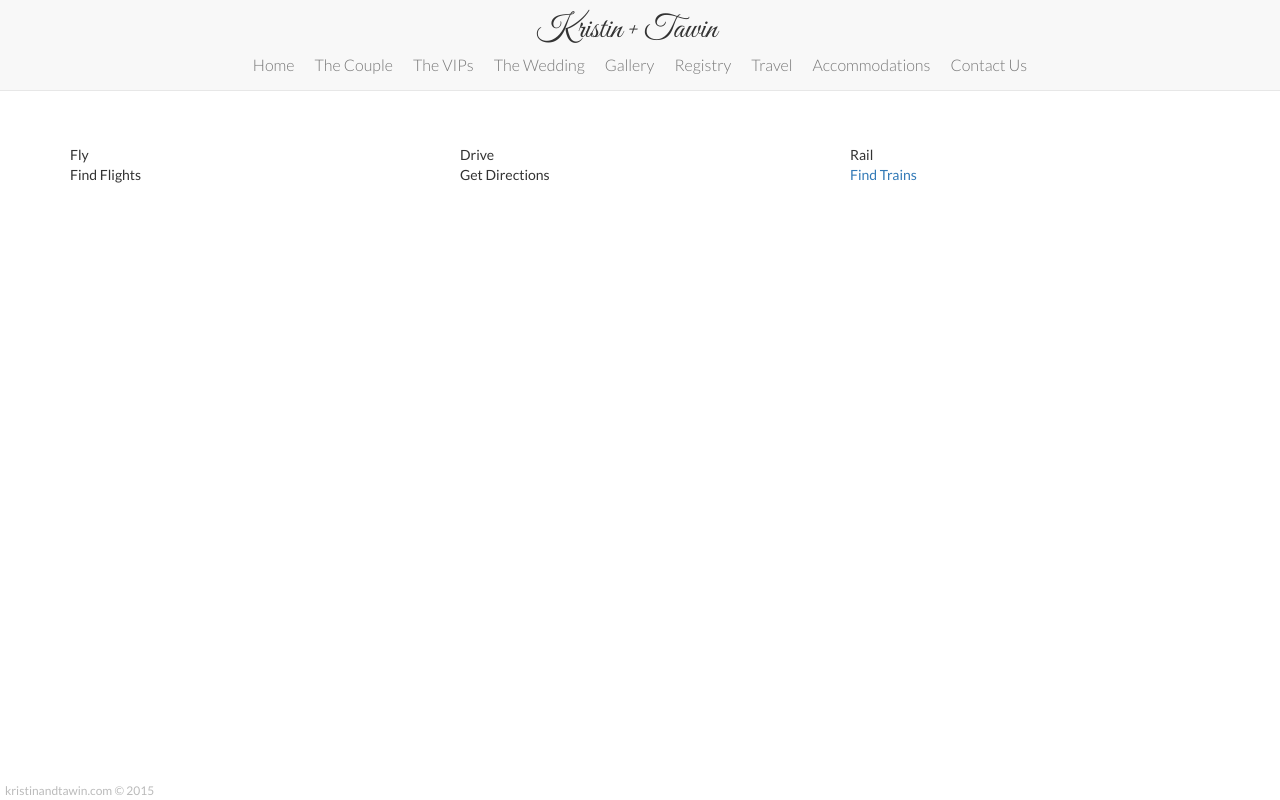
After one commit to tkiethanom/myweddingwebsite, a CakePHP app: the page made by app/View/Pages/travel.ctp in a window 1280 px wide. The commit adds this page. Run offline with PHP 8.4 and a stand-in for CakePHP, Linux system fonts and the light colour scheme; the template is opened without the code that fills it, so the values that code supplies are empty; some libraries are stand-ins or nearby versions; some web fonts are replaced.

Commit message:
Almost done with travel page

```diff
--- a/app/Config/routes.php
+++ b/app/Config/routes.php
@@ -28,6 +28,7 @@
 /**
  * ...and connect the rest of 'Pages' controller's URLs.
  */
+	Router::connect('/travel', array('controller' => 'pages', 'action' => 'display', 'travel'));
 	Router::connect('/accommodations', array('controller' => 'pages', 'action' => 'display', 'accommodations'));
 	Router::connect('/pages/*', array('controller' => 'pages', 'action' => 'display'));
 
--- a/app/View/Elements/navbar.ctp
+++ b/app/View/Elements/navbar.ctp
@@ -28,7 +28,7 @@ if(!empty($this->params['pass'][0]) && $this->params['controller'] == 'pages'){
 				<li class="<?php echo ($curr_page == 'thewedding')? 'active' : '' ?>"><a href="#">The Wedding</a></li>
 				<li class="<?php echo ($curr_page == 'gallery')? 'active' : '' ?>"><a href="#">Gallery</a></li>
 				<li class="<?php echo ($curr_page == 'registry')? 'active' : '' ?>"><a href="#">Registry</a></li>
-				<li class="<?php echo ($curr_page == 'travel')? 'active' : '' ?>"><a href="#">Travel</a></li>
+				<li class="<?php echo ($curr_page == 'travel')? 'active' : '' ?>"><a href="/travel">Travel</a></li>
 				<li class="<?php echo ($curr_page == 'accommodations')? 'active' : '' ?>"><a href="/accommodations">Accommodations</a></li>
 				<li class="<?php echo ($curr_page == 'contactus')? 'active' : '' ?>"><a href="#">Contact Us</a></li>
 			</ul>
--- a/app/View/Layouts/default.ctp
+++ b/app/View/Layouts/default.ctp
@@ -34,7 +34,8 @@ $cakeVersion = __d('cake_dev', 'CakePHP %s', Configure::version())
 		echo $this->Html->script('bootstrap.min');
 		echo $this->Html->script('jquery.throttledresize');
 		echo $this->Html->script('imagesloaded.min');
-		echo $this->Html->script('navbar');
+		echo $this->Html->script('app/app');
+		echo $this->Html->script('app/navbar');
 		echo $this->Html->css('app/styles');
 		echo $this->Html->css('app/navbar');
 		echo $this->Html->css('app/footer');
@@ -44,7 +45,7 @@ $cakeVersion = __d('cake_dev', 'CakePHP %s', Configure::version())
 		echo $this->fetch('css');
 		echo $this->fetch('script');
 	?>
-	<link href='http://fonts.googleapis.com/css?family=Lato:300,400,700,300italic,400italic,700italic|Great+Vibes|Lora:400,700,400italic,700italic' rel='stylesheet' type='text/css'>
+	<link href='http://fonts.googleapis.com/css?family=Lato:300,400,700,900,300italic,400italic,700italic,900italic|Great+Vibes|Lora:400,700,400italic,700italic' rel='stylesheet' type='text/css'>
 	<link rel="icon" type="image/png" href="/favicon.png">
 </head>
 <body>
--- /dev/null
+++ b/app/View/Pages/travel.ctp
@@ -0,0 +1,36 @@
+<div class="travel-container container">
+	<div class="row">
+		<div class="col-sm-4 travel-col">
+			<i class="fa fa-plane"></i>
+			<div class="travel-title">Fly</div>
+
+			<div class="travel-link" data-toggle="collapse" data-target="#flight-links">Find Flights</div>
+			<div id="flight-links" class="collapse-info collapse">
+				<div class="info-container">
+					<p><a href="#" target="_blank"><b>(LAX)</b><br/>Los Angeles, CA</a></p>
+					<p><a href="#" target="_blank"><b>(SNA)</b><br/> John Wayne - Santa Ana, CA</a></p>
+				</div>
+			</div>
+
+		</div>
+		<div class="col-sm-4 travel-col">
+			<i class="fa fa-car"></i>
+			<div class="travel-title">Drive</div>
+			<div class="travel-link" data-toggle="collapse" data-target="#drive-links">Get Directions</div>
+			<div id="drive-links" class="collapse-info collapse">
+				<div class="info-container">
+					<p><a href="https://www.google.com/maps/place/Our+Lady+Queen+of+Angels+Catholic+Church/@33.631693,-117.876704,17z/data=!3m1!4b1!4m2!3m1!1s0x80dcde2d21f43cab:0x790c36e8fb273cc2" target="_blank"><b>Wedding</b><br/>Our Lady Queen of Angels</a></p>
+					<p><a href="https://www.google.com/maps/place/The+Pacific+Club/@33.664055,-117.862897,17z/data=!3m1!4b1!4m2!3m1!1s0x80dcde5971556157:0xdd781bd669addd33" target="_blank"><b>Reception</b><br/>The Pacific Club</a></p>
+					<p><a href="https://www.google.com/maps/place/4500+MacArthur+Blvd,+Newport+Beach,+CA+92660/@33.6672191,-117.8626948,17z/data=!3m1!4b1!4m2!3m1!1s0x80dcde58ed2a3ab7:0x8f93f7a72630f4b5" target="_blank"><b>Hotel</b><br/>The Fairmont</a></p>
+				</div>
+			</div>
+		</div>
+		<div class="col-sm-4 travel-col">
+			<i class="fa fa-train"></i>
+			<div class="travel-title">Rail</div>
+			<a href="" class="travel-link" target="_blank">Find Trains</a>
+		</div>
+	</div>
+	<div class="row">
+	</div>
+</div>
--- /dev/null
+++ b/app/webroot/js/app/app.js
@@ -0,0 +1,2 @@
+$(document).ready(function(){
+});
```
Also changed, not shown: app/webroot/css/app/travel.css (added, +81 -0 lines), app/webroot/js/app/navbar.js (renamed from app/webroot/js/navbar.js).
